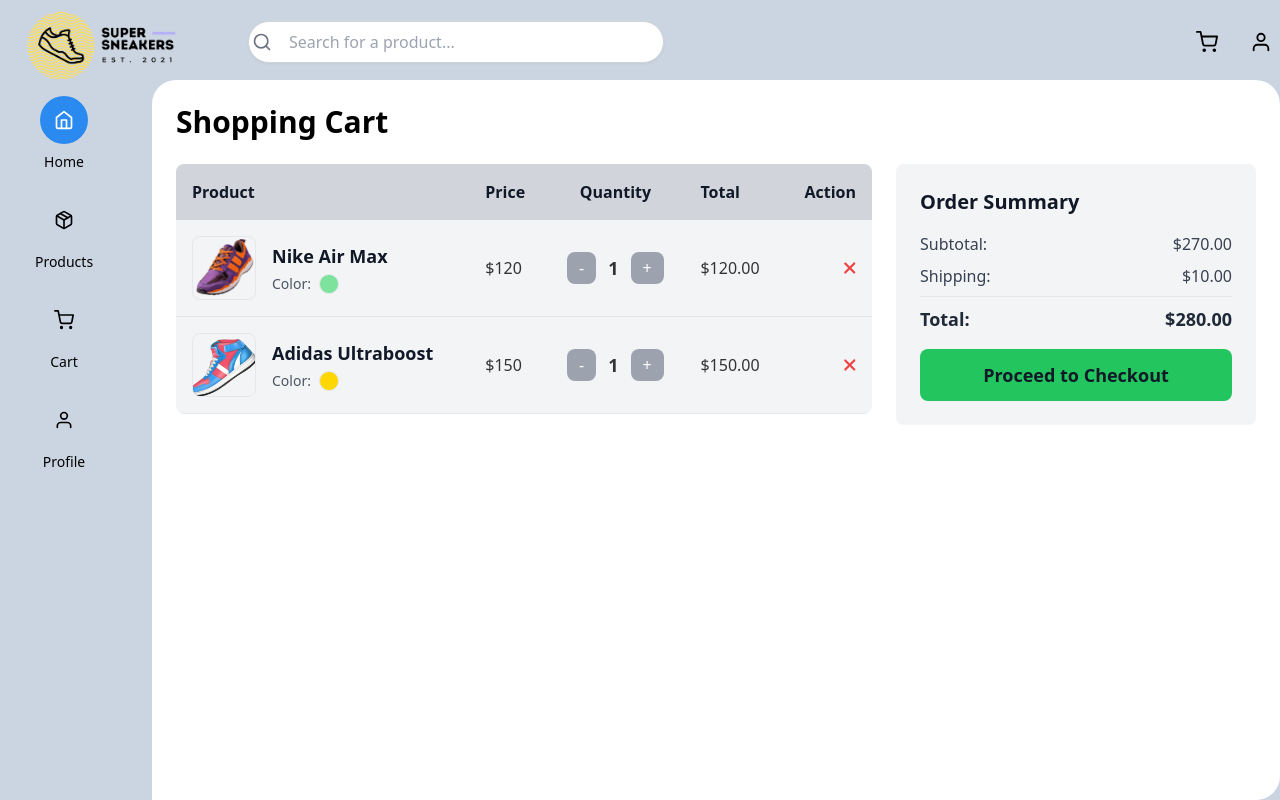
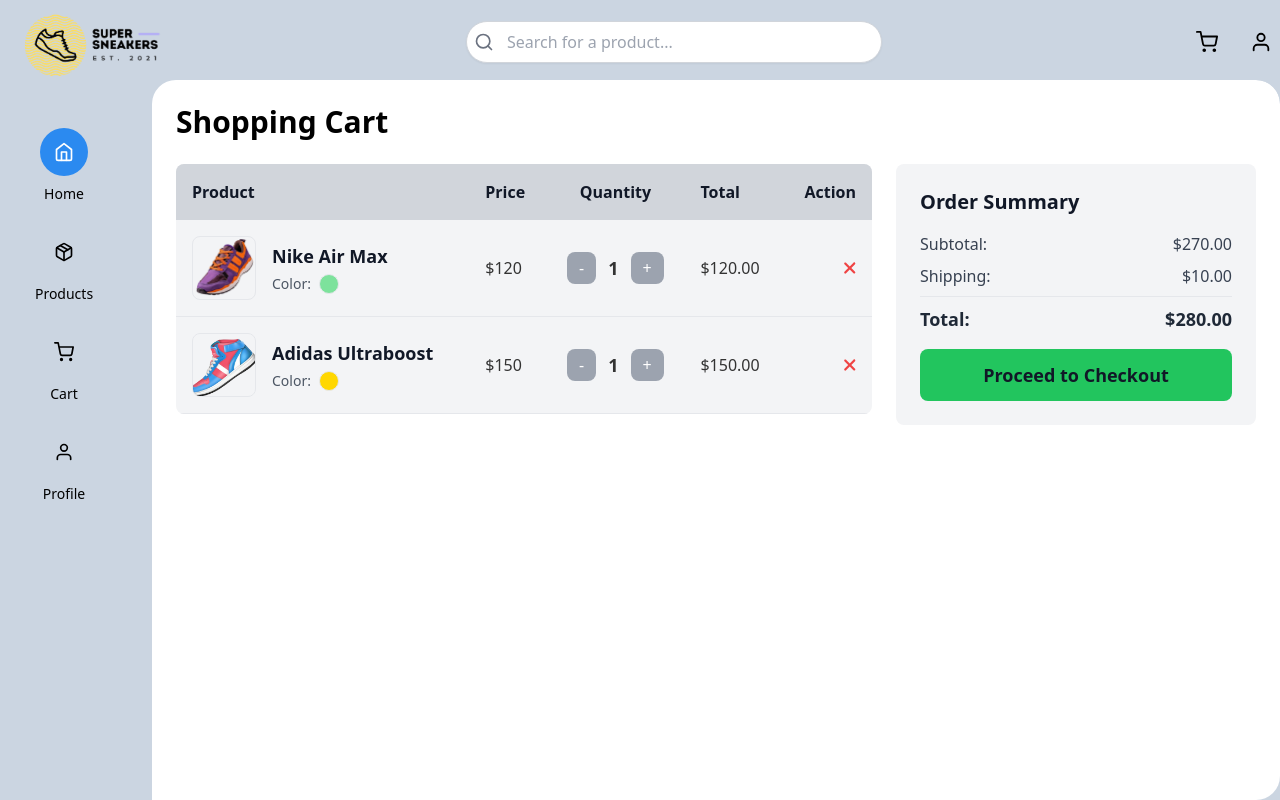
Before and after one commit to nimrasaeed54/Ecommerce, a React (Vite) app: page /cart in a window 1280 px wide. Built offline with nearby package versions, Linux system fonts and the light colour scheme.

Commit message:
Update designs

```diff
--- a/src/components/Searchbar.jsx
+++ b/src/components/Searchbar.jsx
@@ -11,7 +11,7 @@
   };
 
   return (
-    <div className="relative w-full ml-10 max-w-md mx-auto p-4">
+    <div className="relative w-full item-center max-w-md mx-auto p-4">
       <input
         type="text"
         value={query}
@@ -19,7 +19,7 @@
         placeholder="Search for a product..."
         className="w-full pl-10 pr-4 py-2 border border-gray-300 rounded-full bg-white text-black shadow-sm focus:outline-none focus:ring-2 focus:ring-gray-500"
       />
-      <FiSearch size={20} className="absolute left-5 top-1/2 transform -translate-y-1/2 text-gray-500" />
+      <FiSearch size={20} className="absolute left-6 top-1/2 transform -translate-y-1/2 text-gray-500" />
     </div>
   );
 };
--- a/src/components/SideNavbar.jsx
+++ b/src/components/SideNavbar.jsx
@@ -14,26 +14,29 @@
     <div className="flex h-screen">
       <div
         className={`fixed top-0 left-0 h-full bg-slate-300 text-black transition-all duration-300
-        ${isOpen ? "w-40" : "w-0"} lg:w-32 z-50 flex flex-col items-center overflow-hidden`}
+        ${isOpen ? "w-40" : "w-0"} lg:w-32  flex flex-col items-center overflow-hidden`}
       >
-        <ul className="mt-24 space-y-6 w-full">
+        <ul className="mt-32 space-y-6 w-full">
         {[
   { name: "Home", icon: <FiHome size={20} />, link: "/" },
   { name: "Products", icon: <FiPackage size={20} />, link: "/products" },
   { name: "Cart", icon: <FiShoppingCart size={20} />, link: "/cart" },
   { name: "Profile", icon: <FiUser size={20} />, link: "/profile" },
 ].map((item) => (
-            <li
-              key={item.name}
-              className="w-full flex justify-center"
+  <li key={item.name} className="w-full flex justify-center">
+    <Link
+      to={item.link}
+      className="flex flex-col items-center"
       onClick={() => {
         setActiveItem(item.name);
         setIsOpen(false);
       }}
     >
-              <Link to={item.link} className="flex flex-col items-center">
       <div
-                  className={`flex items-center justify-center rounded-full h-12 w-12 ${activeItem === item.name ? "bg-[#2B8AF0] text-white" : "bg-none text-black"
+        className={`flex items-center justify-center rounded-full h-12 w-12 ${
+          activeItem === item.name
+            ? "bg-[#2B8AF0] text-white"
+            : "bg-none text-black"
         }`}
       >
         {item.icon}
@@ -68,7 +71,7 @@
               <img
                 src={logo}
                 alt="Logo"
-                className="h-36 lg:h-44 w-auto ml-10 sm:h-32 sm:ml-20 lg:ml-0 transform scale-125"
+                className="h-36 lg:h-40 w-auto ml-10 sm:h-32 sm:ml-20 lg:ml-0 p-0  transform scale-125"
                 style={{ transformOrigin: "left center" }}
               />
             </div>
--- a/src/index.css
+++ b/src/index.css
@@ -14,3 +14,6 @@
       margin-bottom: 10px;
     }
   }
+  .w-full {
+    pointer-events: all !important;
+  }
```
Lines whose indentation alone changed are shown as unchanged.
